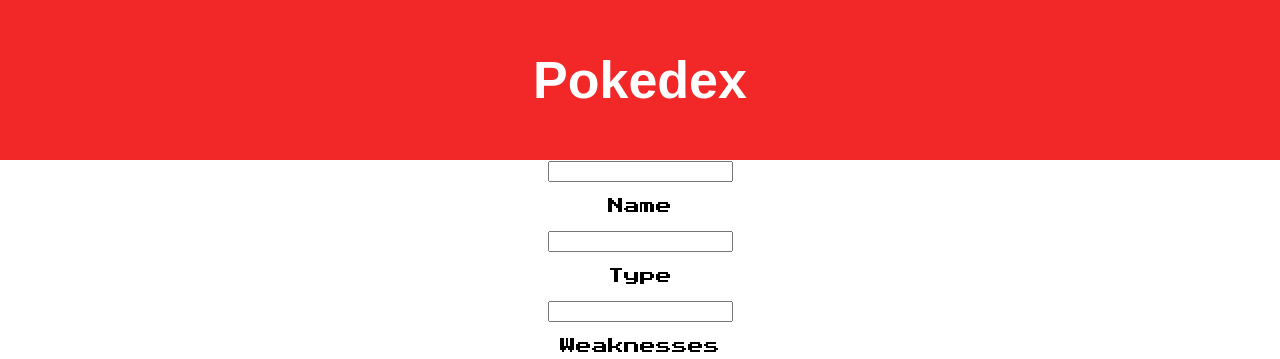
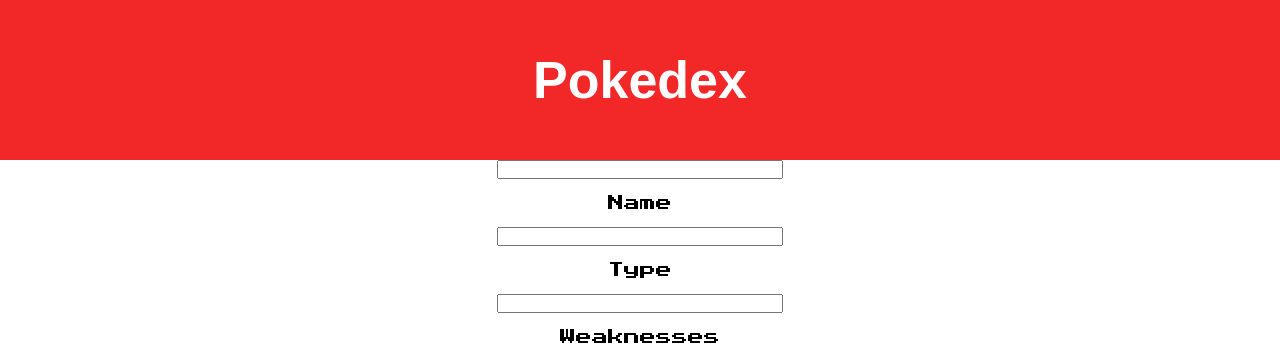
Before and after one commit to HaydenWashburn/pokedex-project, a React (Create React App) app: page / in a window 1280 px wide. Shown: the top 359 px of the page. Built offline with nearby package versions, Linux system fonts and the light colour scheme; no server answers; a web font is replaced by a local one.

Commit message:
changed text-align and font family of inputted text on the form

```diff
--- a/src/App.css
+++ b/src/App.css
@@ -55,6 +55,11 @@
   margin-bottom: 20px;
 }
 
+input[type="text"]{
+  font-family: 'Press Start 2P', cursive;
+  text-align: center;
+}
+
 @keyframes App-logo-spin {
   from {
     transform: rotate(0deg);
```
